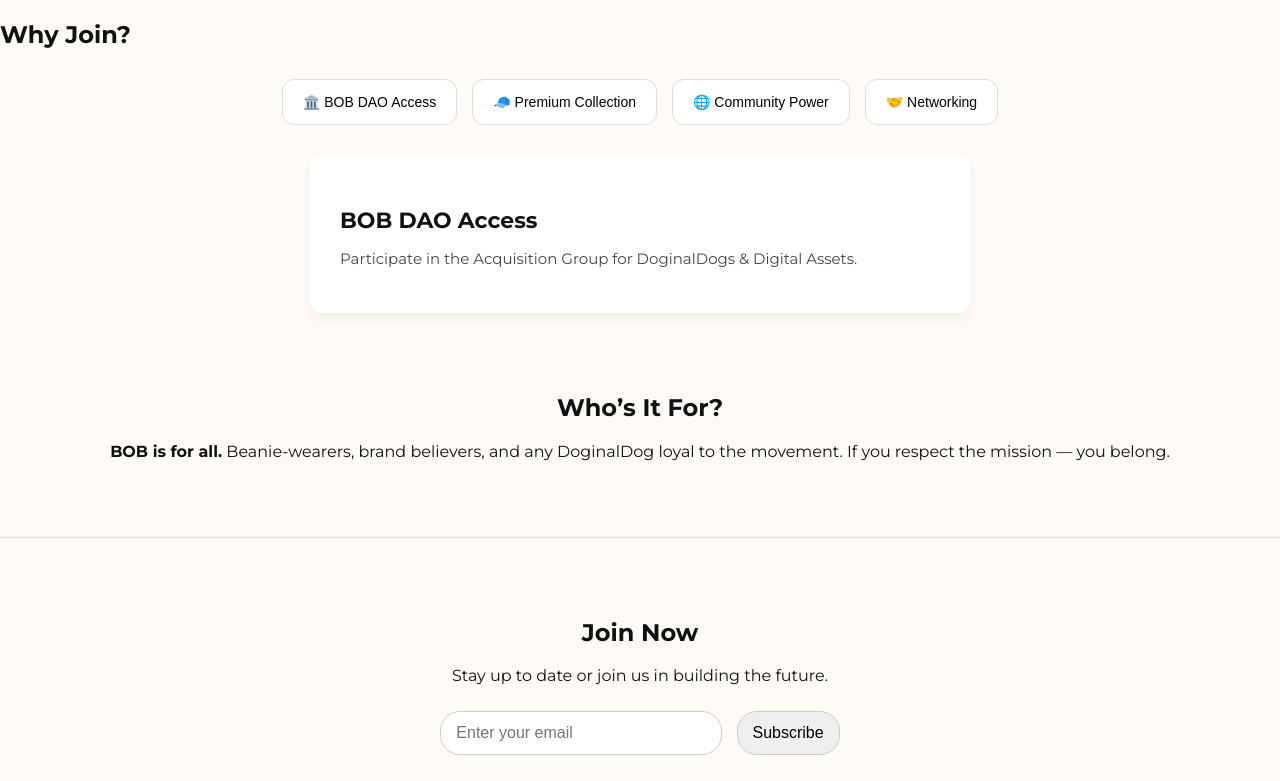
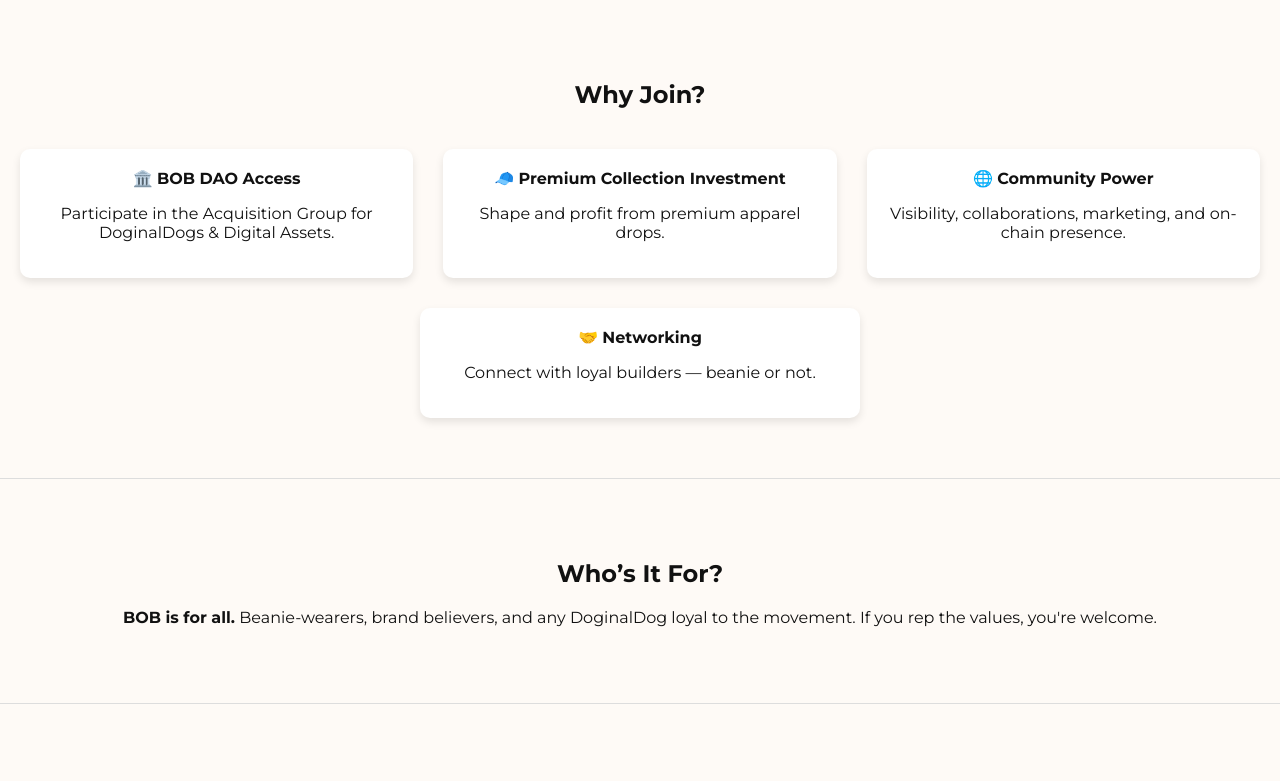
Before and after one commit to BOBDAOX/bob-landing-page, a plain HTML site: page index.html in a window 1280 px wide. Shown: the top 781 px of the page. Drawn offline with Linux system fonts and the light colour scheme.

Commit message:
Update index.html
Updated code

```diff
--- a/index.html
+++ b/index.html
@@ -1,4 +1,3 @@
-
 <!DOCTYPE html>
 <html lang="en">
 <head>
@@ -15,11 +14,13 @@
       margin: 0;
       padding: 0;
     }
+
     .section {
       padding: 60px 20px;
       border-bottom: 1px solid #ddd;
       text-align: center;
     }
+
     .cta {
       background-color: #111;
       color: #fff;
@@ -29,6 +30,7 @@
       display: inline-block;
       margin: 10px;
     }
+
     .grid {
       display: flex;
       flex-wrap: wrap;
@@ -36,6 +38,7 @@
       gap: 30px;
       margin-top: 40px;
     }
+
     .card {
       background: #fff;
       border-radius: 10px;
@@ -43,13 +46,21 @@
       padding: 20px;
       flex: 1 1 300px;
       max-width: 400px;
+      cursor: pointer;
+      transition: box-shadow 0.3s ease;
     }
+
+    .card:hover {
+      box-shadow: 0 6px 12px rgba(0,0,0,0.15);
+    }
+
     footer {
       background-color: #eee;
       padding: 20px;
       text-align: center;
       font-size: 14px;
     }
+
     input, button {
       padding: 12px 15px;
       border-radius: 20px;
@@ -57,38 +68,20 @@
       font-size: 16px;
       margin-top: 10px;
     }
+
     input {
       width: 250px;
       margin-right: 10px;
     }
+
     .wallet {
       margin-top: 20px;
     }
-    .tab-buttons {
-  display: flex;
-  flex-wrap: wrap;
-  gap: 15px;
-  justify-content: center;
-  margin-bottom: 30px;
-}
-
-.tab-buttons button {
-  background: #fff;
-  border: 1px solid #ddd;
-  border-radius: 12px;
-  padding: 14px 20px;
-  font-size: 14px;
-  cursor: pointer;
-  transition: all 0.25s ease;
-}
-
-.tab-buttons button:hover {
-  background-color: #f0f0f0;
-}
 
     .tab-content {
+      display: none;
       max-width: 600px;
-  margin: 0 auto;
+      margin: 20px auto 0;
       text-align: left;
       background: #fff;
       padding: 30px;
@@ -105,55 +98,74 @@
       font-size: 15px;
       color: #444;
     }
+
+    .tab-content.active {
+      display: block;
+    }
   </style>
-</head>
+
   <script>
     function showTab(tabId) {
       const tabs = document.querySelectorAll('.tab-content');
-    tabs.forEach(tab => tab.style.display = 'none');
-    document.getElementById(tabId).style.display = 'block';
+      tabs.forEach(tab => tab.classList.remove('active'));
+      document.getElementById(tabId).classList.add('active');
     }
   </script>
+</head>
+
 <body>
 
-  <!-- Hero Section -->
-
-<section class="why-join">
+  <!-- Why Join Section -->
+  <section class="section" id="why-join">
     <h2>Why Join?</h2>
-  <div class="tab-buttons">
-    <button onclick="showTab('dao')">🏛️ BOB DAO Access</button>
-    <button onclick="showTab('collection')">🧢 Premium Collection</button>
-    <button onclick="showTab('community')">🌐 Community Power</button>
-    <button onclick="showTab('networking')">🤝 Networking</button>
+    <div class="grid">
+      <div class="card" onclick="showTab('dao')">
+        🏛️ <strong>BOB DAO Access</strong>
+        <p>Participate in the Acquisition Group for DoginalDogs & Digital Assets.</p>
+      </div>
+      <div class="card" onclick="showTab('collection')">
+        🧢 <strong>Premium Collection Investment</strong>
+        <p>Shape and profit from premium apparel drops.</p>
+      </div>
+      <div class="card" onclick="showTab('community')">
+        🌐 <strong>Community Power</strong>
+        <p>Visibility, collaborations, marketing, and on-chain presence.</p>
+      </div>
+      <div class="card" onclick="showTab('networking')">
+        🤝 <strong>Networking</strong>
+        <p>Connect with loyal builders — beanie or not.</p>
+      </div>
     </div>
 
-  <div class="tab-content" id="dao">
+    <!-- Tab Contents -->
+    <div id="dao" class="tab-content">
       <h3>BOB DAO Access</h3>
-    <p>Participate in the Acquisition Group for DoginalDogs & Digital Assets.</p>
+      <p>Get exclusive access to the Beanies On Business DAO — a decentralized group focused on acquiring and managing DoginalDogs and digital assets. Be a part of strategic decision-making and profit-sharing opportunities.</p>
     </div>
 
-  <div class="tab-content" id="collection" style="display:none;">
+    <div id="collection" class="tab-content">
       <h3>Premium Collection Investment</h3>
-    <p>Shape and profit from premium apparel drops.</p>
+      <p>Join the apparel investment group to shape premium drops under the BOB brand. Collaborate on designs and benefit from brand recognition and sales incentives.</p>
     </div>
 
-  <div class="tab-content" id="community" style="display:none;">
+    <div id="community" class="tab-content">
       <h3>Community Power</h3>
-    <p>Visibility, collaborations, marketing, and on-chain presence.</p>
+      <p>Leverage the growing community of builders and visionaries. Gain visibility, cross-promotion, and alignment with the BOB movement across digital and Web3 spaces.</p>
     </div>
 
-  <div class="tab-content" id="networking" style="display:none;">
+    <div id="networking" class="tab-content">
       <h3>Networking</h3>
-    <p>Connect with loyal builders — beanie or not.</p>
+      <p>Connect with other loyal supporters of the brand. Whether you're beanie-born or just respect the grind, this is your space to build with others who get it.</p>
     </div>
   </section>
-  <!-- Who's It For -->
+
+  <!-- Who’s It For Section -->
   <section class="section" id="who-for">
     <h2>Who’s It For?</h2>
-    <p><strong>BOB is for all.</strong> Beanie-wearers, brand believers, and any DoginalDog loyal to the movement. If you respect the mission — you belong.</p>
+    <p><strong>BOB is for all.</strong> Beanie-wearers, brand believers, and any DoginalDog loyal to the movement. If you rep the values, you're welcome.</p>
   </section>
 
-  <!-- Join Now -->
+  <!-- Join Now Section -->
   <section class="section" id="join">
     <h2>Join Now</h2>
     <p>Stay up to date or join us in building the future.</p>
@@ -169,7 +181,7 @@
 
   <!-- Footer -->
   <footer>
-    <p>&copy; 2025 Beanies On Business. All rights reserved.</p>
+    <p>© 2025 Beanies On Business. All rights reserved.</p>
   </footer>
 
 </body>
```
Lines whose indentation alone changed are shown as unchanged.
